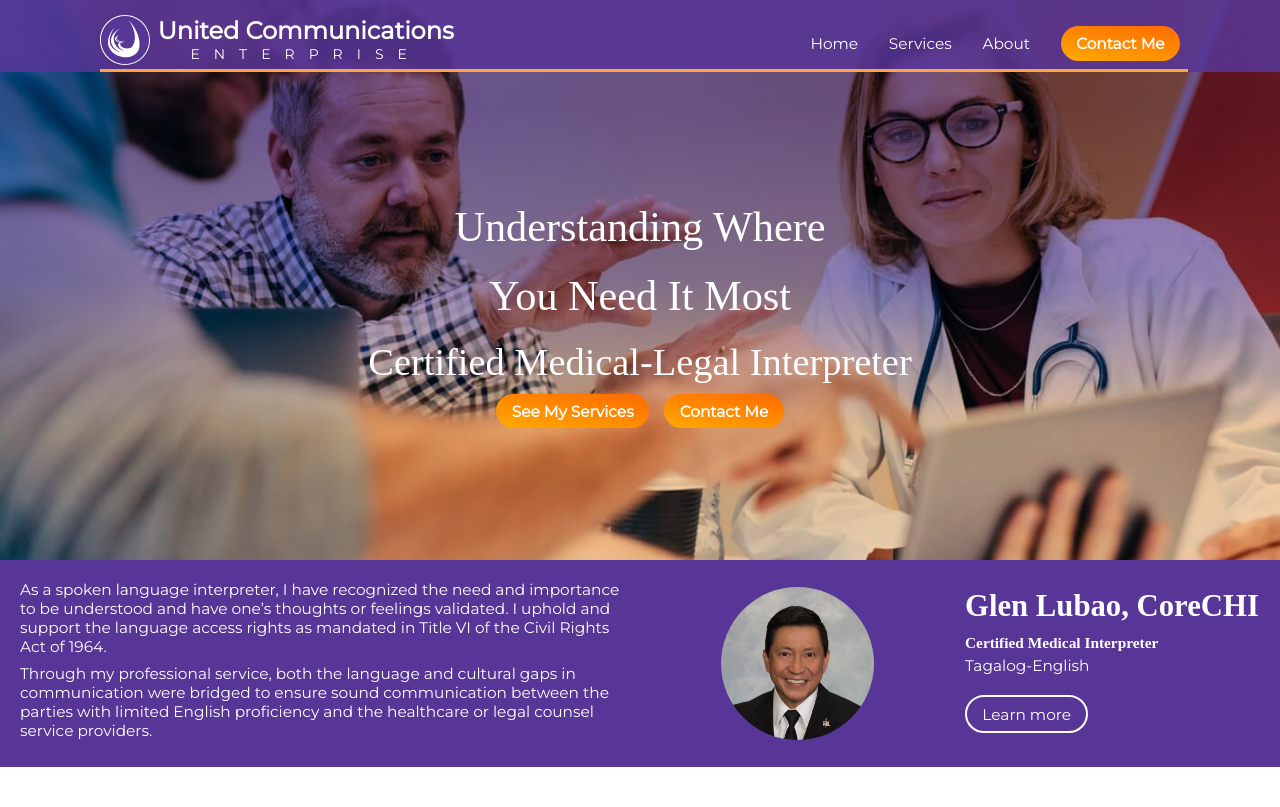
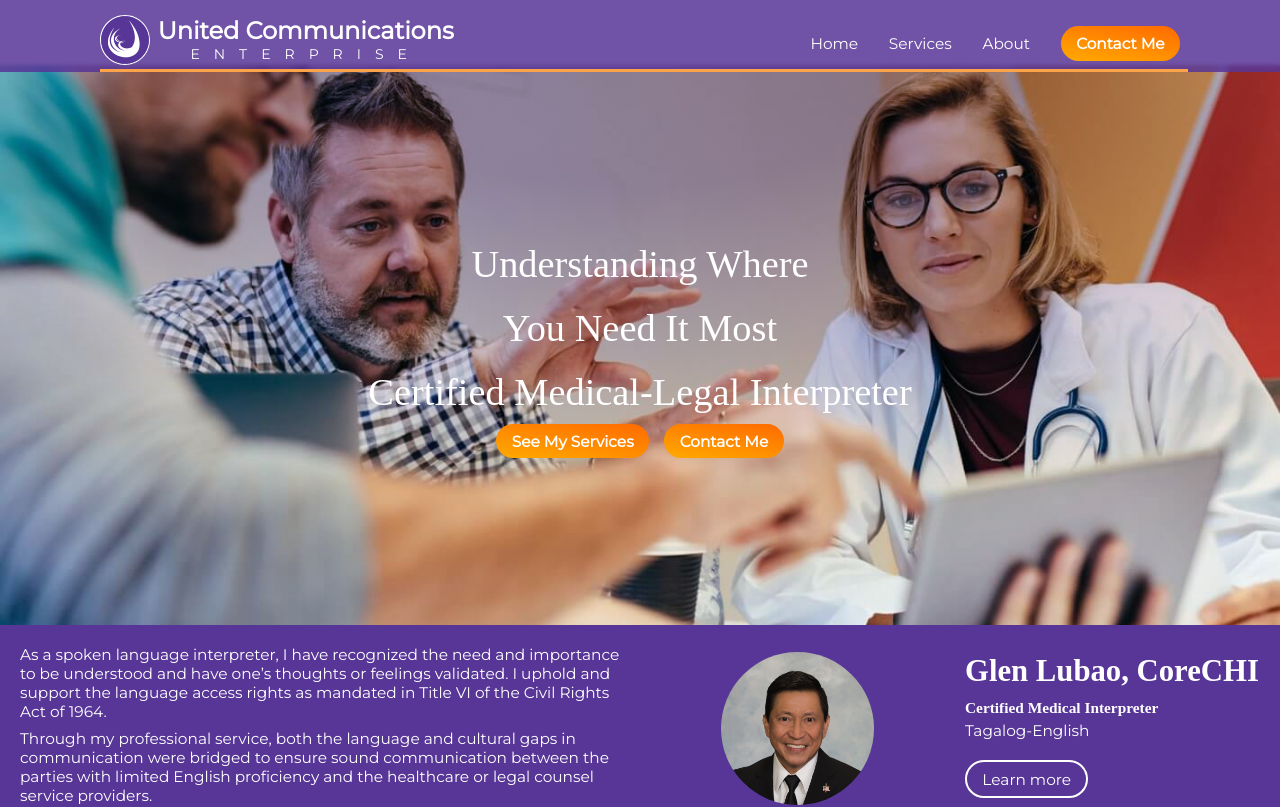
Before and after one commit to clydebaron2000/unicome, a React (Create React App) app in the folder client/: page / in a window 1280 px wide. Shown: the top 807 px of the page. Built offline with nearby package versions, Linux system fonts and the light colour scheme.

Commit message:
minor style changes

```diff
--- a/client/src/css/app.css
+++ b/client/src/css/app.css
@@ -2,7 +2,7 @@
 @import url("https://fonts.googleapis.com/css?family=Noto+Serif&display=swap");
 @import-normalize;
 :root {
-  font-size: clamp(14px,1.2vw,1em);
+  font-size: clamp(12px,1.2vw,1em);
   --fs-800:2.75rem;
   --fs-700:2.5rem;
   --fs-600:2rem;
@@ -22,8 +22,29 @@
   }
 }
 
+#root {
+  display: flow-root;
+}
+
 html {
   width: 100%;
+}
+html::-webkit-scrollbar {
+  display: fixed;
+  width: 10px;
+  background-color: transparent;
+}
+html::-webkit-scrollbar-track {
+  background-color: transparent;
+}
+html::-webkit-scrollbar-thumb {
+  background-color:  #573697 ;
+  border: none;
+}
+@media (prefers-color-scheme: dark) {
+  html::-webkit-scrollbar-thumb {
+    background-color:  #573697 ;
+  }
 }
 
 body {
@@ -484,14 +505,17 @@ section {
   inset: 0;
 }
 .hero .foreground h1, .hero .foreground h2 {
+  font-size: var(--fs-700);
   font-family: "NotoSerif";
   font-style: normal;
   font-weight: normal;
 }
 
 .hero.home {
+  margin-top: 65px;
   color:  #000505 ;
-  background: linear-gradient(180deg, rgba(78, 41, 151, 0.7) 19.45%, rgba(96, 60, 147, 0.6) 50%, rgba(255, 163, 75, 0.5) 77.05%, rgba(255, 163, 75, 0.4) 99.48%), url("../media/doctor-patient-interpreter Imagexsm.jpg");
+  background-origin: border-box, content-box;
+  background: radial-gradient(97.05% 97.05% at 50% 2.95%, rgba(87, 54, 151, 0.47) 19.45%, rgba(96, 60, 147, 0.28) 47.76%, rgba(255, 163, 75, 0.15) 77.05%, rgba(255, 163, 75, 0) 99.48%), url("../media/doctor-patient-interpreter Imagexsm.jpg");
   background-blend-mode: multiply;
   background-position: center;
   background-repeat: no-repeat;
@@ -505,7 +529,6 @@ section {
 .hero.home .foreground {
   margin: 0 auto;
   padding: 15px;
-  padding-top: 75px;
 }
 .hero.home .foreground .content {
   display: grid;
@@ -635,6 +658,11 @@ section {
   margin-bottom: 0.3em;
 }
 
+.linkedin {
+  position: relative;
+  border-radius: 5px;
+  border: 2px solid white;
+}
 .linkedin #linkedin #text {
   fill: white;
 }
--- a/client/src/scss/app.scss
+++ b/client/src/scss/app.scss
@@ -4,7 +4,7 @@
 @import url('https://fonts.googleapis.com/css?family=Montserrat&display=swap');
 @import url('https://fonts.googleapis.com/css?family=Noto+Serif&display=swap');
 :root{
-  font-size: clamp(14px,1.2vw,1em);
+  font-size: clamp(12px,1.2vw,1em);
   --fs-800:2.75rem;
   --fs-700:2.5rem;
   --fs-600:2rem;
@@ -22,8 +22,24 @@
   }
 }
 
+#root{
+  display: flow-root;
+}
 html{
   width: 100%;
+  &::-webkit-scrollbar {
+    display: fixed;
+    width: 10px;
+    background-color: transparent;
+  }
+  &::-webkit-scrollbar-track{
+    background-color: transparent;
+  }
+  &::-webkit-scrollbar-thumb{
+    // border-radius: 5000px;
+    @include theme('background-color',$color1);
+    border:none
+  }
 }
 body {
   font-family: 'Montserrat', 'NotoSerif', sans-serif;
@@ -385,6 +401,7 @@ section{
   }
   .foreground{
     h1,h2{
+      font-size: var(--fs-700);
       font-family: 'NotoSerif';
       font-style: normal;
       font-weight: normal;
@@ -402,16 +419,20 @@ section{
 
 }
 .hero.home{
+  margin-top: 65px;
   @include theme('color',$text1);
   // make background not gloomy, make background stand out
   // - make all heads show
   // - get rid of gradient
   // TODO: re-draw the hero
-  background: linear-gradient(180deg, rgba(78, 41, 151, 0.7) 19.45%,
-                                            rgba(96, 60, 147, 0.6) 50%,
-                                            rgba(255, 163, 75, 0.5) 77.05%,
-                                            rgba(255, 163, 75, .4) 99.48%),
-              url('../media/doctor-patient-interpreter Imagexsm.jpg');
+  background-origin: border-box,content-box;
+  background: radial-gradient(97.05% 97.05% at 50% 2.95%, rgba(87, 54, 151, 0.47) 19.45%, rgba(96, 60, 147, 0.28) 47.76%, rgba(255, 163, 75, 0.15) 77.05%, rgba(255, 163, 75, 0) 99.48%), url('../media/doctor-patient-interpreter Imagexsm.jpg');
+  // background: linear-gradient(180deg,
+  //                                           rgba(78, 41, 151, 0.7) 19.45%,
+  //                                           rgba(96, 60, 147, 0.6) 50%,
+  //                                           rgba(255, 163, 75, 0.5) 77.05%,
+  //                                           rgba(255, 163, 75, .4) 99.48%),
+  //             url('../media/doctor-patient-interpreter Imagexsm.jpg');
   background-blend-mode: multiply;
   background-position: center;
   background-repeat: no-repeat;
@@ -419,7 +440,7 @@ section{
   .foreground{
     margin: 0 auto;
     padding:15px;
-    padding-top:75px;
+    // padding-top:75px;
     .content{
       display: grid;
       place-items: center;
@@ -532,6 +553,9 @@ section{
   }
 }
 .linkedin{
+  position:relative;
+  border-radius: 5px;
+  border:2px solid white;
   // modify size to match hierarchy (same as white of other elements)
   #linkedin{
     #text{
```
